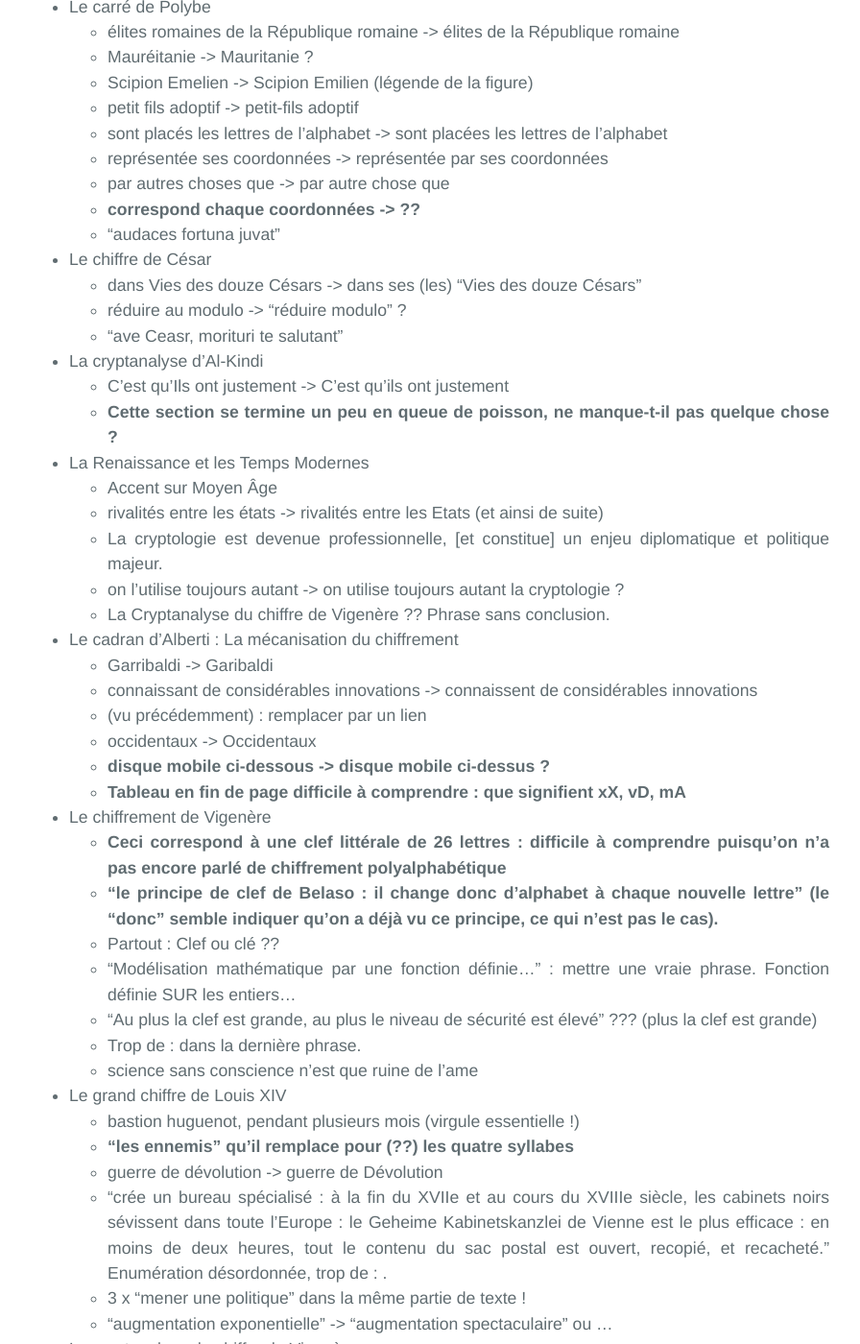
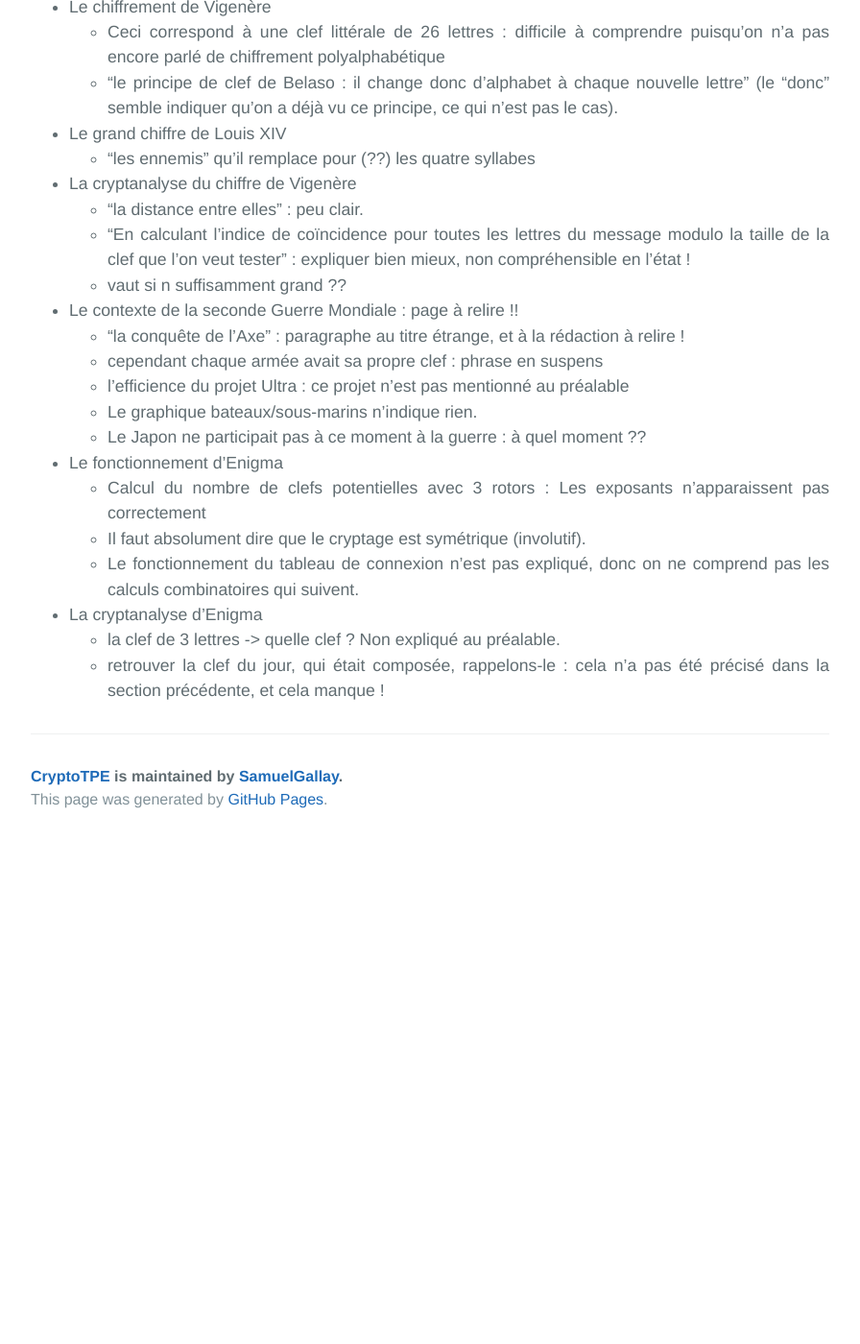
Before and after one commit to SamuelGallay/CryptoTPE, a Jekyll site: the page built from index.md, in a window 1280 px wide and 1400 px high, scrolled down 2543 px. Shown: the whole window at 96% size, without its empty margins (192-1088 px from the left). Built offline with Jekyll 4.4.1, drawn with Linux system fonts in a browser that asks for light colours; our own code applies the rules of GitHub Pages for plain Markdown files; after the commit the page ends 3420 px from its top, so only the background shows below that; some of the changed text lies outside the part shown.

Commit message:
Relecture

```diff
--- a/index.md
+++ b/index.md
@@ -80,103 +80,43 @@ Mais les techniques de cryptographie ont été vaincues au cours de l'histoire p
 
 ### Remarques d'un relecteur externe :
 
-* Introduction :
-  * abyme -> abîme
-  * définir le mot "casser" à la première apparition
 * Scytale :
-  * elles se sont conclus -> elles se sont conclues
-  * Plutarque n'était pas un philosophe, mais un écrivain
-  * Problèmes dates Plutarque: 1er siècle après J.-C. et pas avant J.-C.
-  * la roule autour de la scytale -> la roulent autour de la scytale
-  * **"Donne et tu recevras" (mais ce n'est pas un codage du type décrit dans le texte !)**
+  * "Donne et tu recevras" (mais ce n'est pas un codage du type décrit dans le texte !)
 * Le carré de Polybe
-  * élites romaines de la République romaine -> élites de la République romaine
-  * Mauréitanie -> Mauritanie ?
-  * Scipion Emelien -> Scipion Emilien (légende de la figure)
-  * petit fils adoptif -> petit-fils adoptif
-  * sont placés les lettres de l’alphabet -> sont placées les lettres de l’alphabet
-  * représentée ses coordonnées -> représentée par ses coordonnées
-  * par autres choses que -> par autre chose que
-  * **correspond chaque coordonnées -> ??**
-  * "audaces fortuna juvat"
-* Le chiffre de César
-  * dans Vies des douze Césars -> dans ses (les) "Vies des douze Césars"
-  * réduire au modulo -> "réduire modulo" ?
-  * "ave Ceasr, morituri te salutant"
+  * correspond chaque coordonnées -> ??
 * La cryptanalyse d'Al-Kindi
-  * C’est qu’Ils ont justement -> C’est qu’ils ont justement
-  * **Cette section se termine un peu en queue de poisson, ne manque-t-il pas quelque chose ?**
+  * Cette section se termine un peu en queue de poisson, ne manque-t-il pas quelque chose ?
 
 
 
-* La Renaissance et les Temps Modernes
-  * Accent sur Moyen Âge
-  * rivalités entre les états -> rivalités entre les Etats (et ainsi de suite)
-  * La cryptologie est devenue professionnelle, [et constitue] un enjeu diplomatique et politique majeur.
-  * on l’utilise toujours autant -> on utilise toujours autant la cryptologie ?
-  * La Cryptanalyse du chiffre de Vigenère ?? Phrase sans conclusion.
 * Le cadran d’Alberti : La mécanisation du chiffrement
-  * Garribaldi -> Garibaldi
-  * connaissant de considérables innovations -> connaissent de considérables innovations
-  * (vu précédemment) : remplacer par un lien
-  * occidentaux -> Occidentaux
-  * **disque mobile ci-dessous -> disque mobile ci-dessus ?**
-  * **Tableau en fin de page difficile à comprendre : que signifient xX, vD, mA**
+  * disque mobile ci-dessous -> disque mobile ci-dessus ?
+  * Tableau en fin de page difficile à comprendre : que signifient xX, vD, mA
 * Le chiffrement de Vigenère
-  * **Ceci correspond à une clef littérale de 26 lettres : difficile à comprendre puisqu'on n'a pas encore parlé de chiffrement polyalphabétique**
-  * **"le principe de clef de Belaso : il change donc d’alphabet à chaque
+  * Ceci correspond à une clef littérale de 26 lettres : difficile à comprendre puisqu'on n'a pas encore parlé de chiffrement polyalphabétique
+  * "le principe de clef de Belaso : il change donc d’alphabet à chaque
   nouvelle lettre" (le "donc" semble indiquer qu'on a déjà vu ce
-  principe, ce qui n'est pas le cas).**
-  * Partout : Clef ou clé ??
-  * "Modélisation mathématique par une fonction définie..." : mettre une
-  vraie phrase. Fonction définie SUR les entiers...
-  * "Au plus la clef est grande, au plus le niveau de sécurité est élevé" ??? (plus la clef est grande)
-  * Trop de : dans la dernière phrase.
-  * science sans conscience n'est que ruine de l'ame
+  principe, ce qui n'est pas le cas).
 * Le grand chiffre de Louis XIV
-  * bastion huguenot, pendant plusieurs mois (virgule essentielle !)
-  * **“les ennemis” qu’il remplace pour (??) les quatre syllabes**
-  * guerre de dévolution -> guerre de Dévolution
-  * "crée un bureau spécialisé : à la fin du XVIIe et au cours du XVIIIe
-  siècle, les cabinets noirs sévissent dans toute l’Europe : le Geheime
-  Kabinetskanzlei de Vienne est le plus efficace : en moins de deux
-  heures, tout le contenu du sac postal est ouvert, recopié, et
-  recacheté." Enumération désordonnée, trop de : .
-  * 3 x "mener une politique" dans la même partie de texte !
-  * "augmentation exponentielle" -> "augmentation spectaculaire" ou ...
+  * “les ennemis” qu’il remplace pour (??) les quatre syllabes
 * La cryptanalyse du chiffre de Vigenère
-  * Kasiski -> Friedrich Kasiski
-  * Die Geheimschriftren -> Die Geheimschriften
-  * die Dechiffrir-kunst” -> die Dechiffrir-Kunst”.
-  * mot clef ou mot-clef ??
-  * "Ils se sont donc tous deux" : de qui parle-t-on ?
-  * **"la distance entre elles" : peu clair.**
-  * Soit un message chiffré... En pratique, étant donné un message
-  chiffré comportant... ?
-  * Friedman -> Willian Friedman
-  * **"En calculant l’indice de coïncidence pour toutes les lettres du message
+  * "la distance entre elles" : peu clair.
+  * "En calculant l’indice de coïncidence pour toutes les lettres du message
   modulo la taille de la clef que l’on veut tester" : expliquer bien mieux,
-  non compréhensible en l'état !**
-  * une série de lettre -> une série de lettres
-  * **vaut si n suffisamment grand ??**
+  non compréhensible en l'état !
+  * vaut si n suffisamment grand ??
 
-* Les Guerres Mondiales
-  * des communications ennemis -> des communications ennemies.
-  * l’entre-deux guerre -> l’entre-deux-guerres,
-  * Scherbius -> Arthur Scherbius
-  * fastidueuse attaque d’Enigma par les Alliées -> fastidieuse attaque d’Enigma par les Alliés (enlever les majuscules inutiles).
-* ADFGVX
-  * plus aucun des chiffrements n’est sûr -> car plus aucun des chiffrements n’est sûr
-  * Marconi -> Guglielmo Marconi
-  * par dessus -> par-dessus
-  * les ondes radio [dans certaines gammes de fréquence]
-  * Image disparue ??
-  * l’enjeux -> l’enjeu
-  * les allemands -> les Allemands
-  * George Painvin -> Georges Painvin
-  * éclairant les français -> éclairant ainsi les Français
-  * une grille de 6x6 -> une grille de taille 6x6 ?
-  * entre autre 128 -> entre autres 128
-  * les américains -> les Américains, idem les Allemands, les Anglais, occupés ??
-  * l’amirauté -> l’Amirauté
-  * Les allemands exigeaient un combat direct : but de cette phrase ?
+
+* Le contexte de la seconde Guerre Mondiale : page à relire !!
+  * "la conquête de l'Axe" : paragraphe au titre étrange, et à la rédaction à relire !
+  * cependant chaque armée avait sa propre clef : phrase en suspens
+  * l’efficience du projet Ultra : ce projet n'est pas mentionné au préalable
+  * Le graphique bateaux/sous-marins n'indique rien.
+  * Le Japon ne participait pas à ce moment à la guerre : à quel moment ??
+* Le fonctionnement d'Enigma
+  * Calcul du nombre de clefs potentielles avec 3 rotors : Les exposants n'apparaissent pas correctement
+  * Il faut absolument dire que le cryptage est symétrique (involutif).
+  * Le fonctionnement du tableau de connexion n'est pas expliqué, donc on ne comprend pas les calculs combinatoires qui suivent.
+* La cryptanalyse d'Enigma
+  * la clef de 3 lettres -> quelle clef ? Non expliqué au préalable.
+  * retrouver la clef du jour, qui était composée, rappelons-le : cela n'a pas été précisé dans la section précédente, et cela manque !
```
Also changed, not shown: pages/3_Guerres/2_contexte.md (+4 -4 lines).
